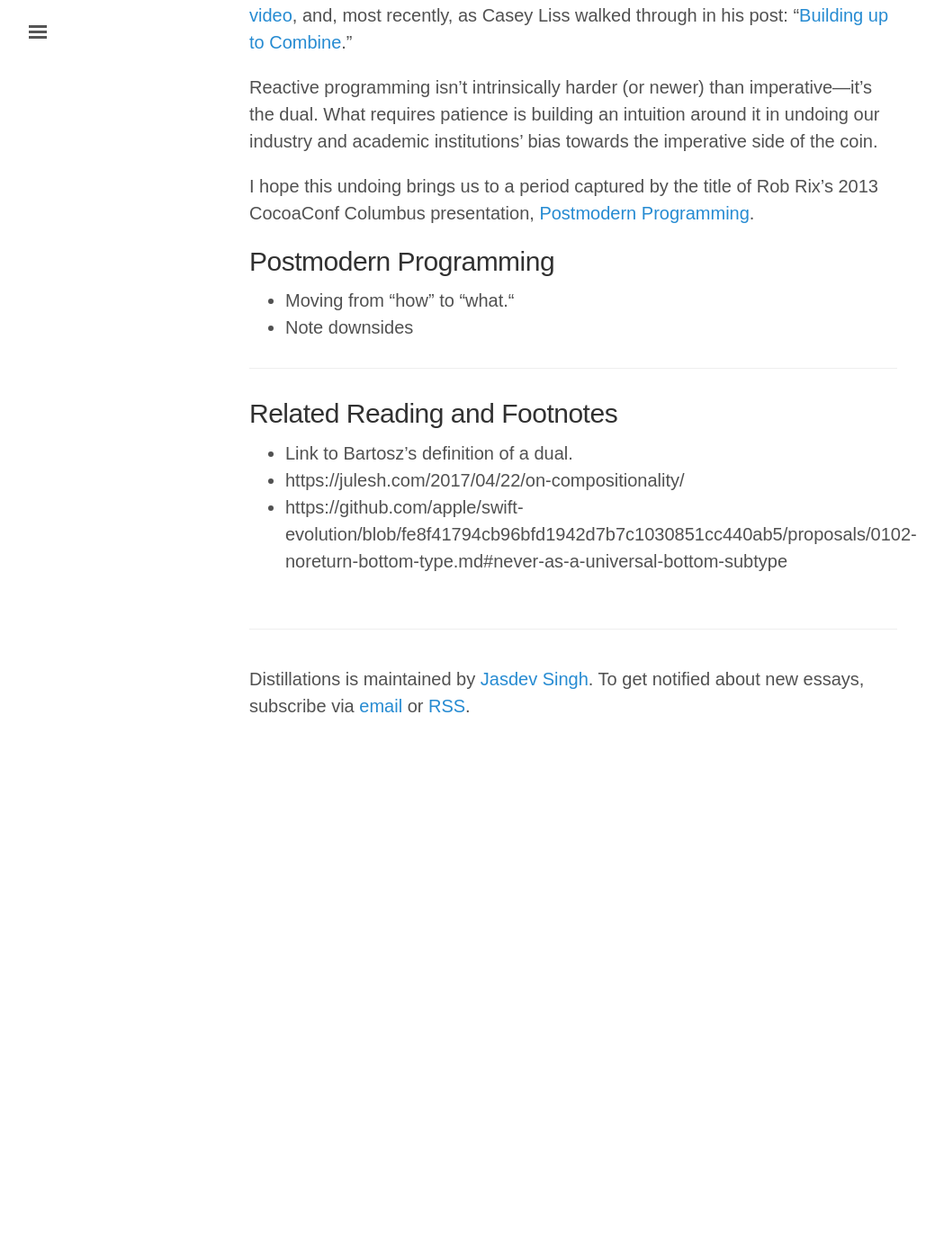
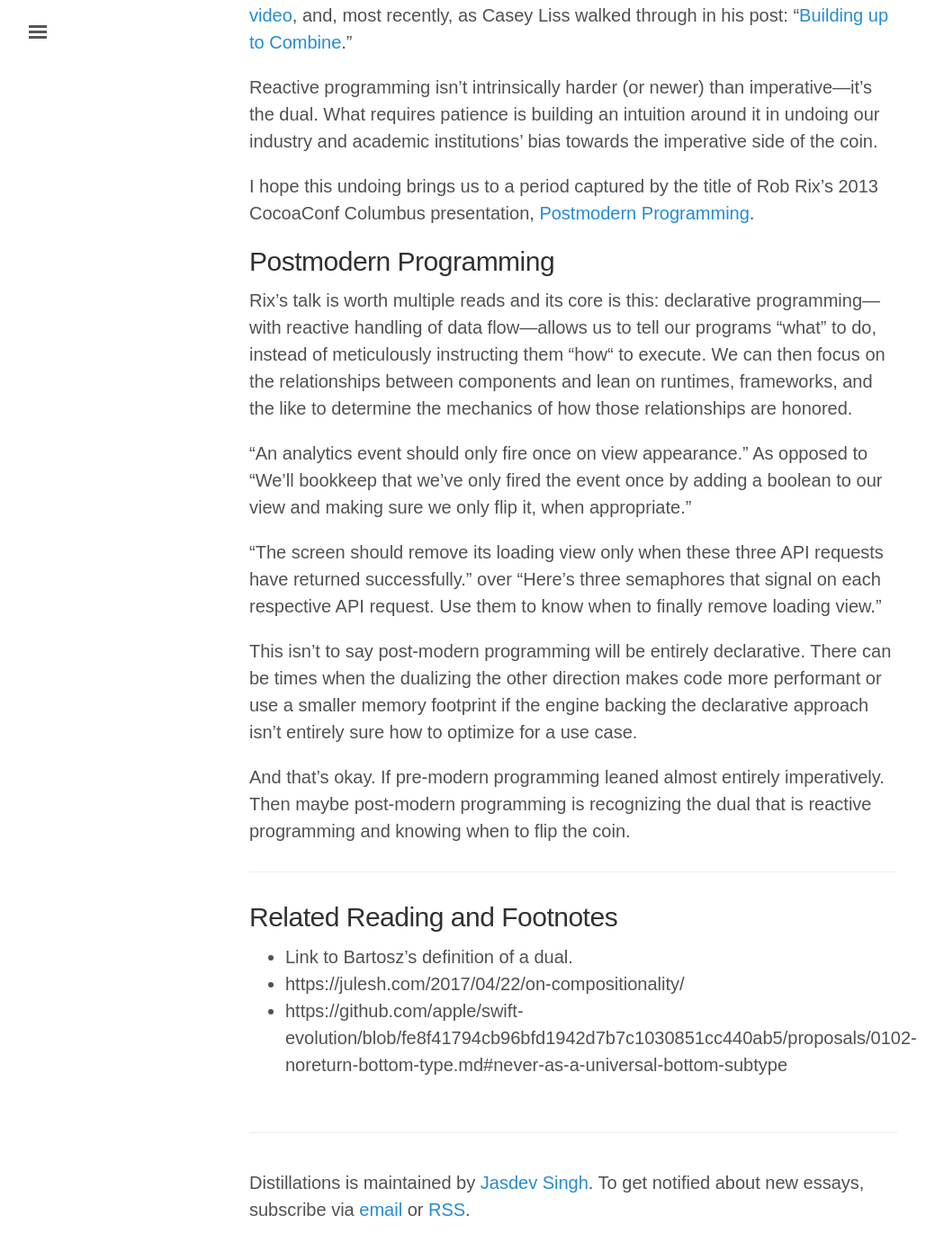
Before and after one commit to rvsrvs/jasdev.github.io, a Jekyll site: the page built from _posts/2019-6-26-duals.md, in a window 1280 px wide and 1400 px high, scrolled down 7368 px. Shown: the top 1391 px of the window at 90% size, without its empty margins (3-1052 px from the left). Built offline with Jekyll 4.4.1, drawn with Linux system fonts in a browser that asks for light colours; some web fonts are replaced; before the commit the page ends 8208 px from its top, so only the background shows below that.

Commit message:
Inching along

```diff
--- a/_posts/2019-6-26-duals.md
+++ b/_posts/2019-6-26-duals.md
@@ -158,8 +158,15 @@ I hope this undoing brings us to a period captured by the title of Rob Rix’s 2
 
 ## Postmodern Programming
 
-- Moving from “how” to “what.“
-- Note downsides
+Rix’s talk is worth multiple reads and its core is this: declarative programming—with reactive handling of data flow—allows us to tell our programs “what” to do, instead of meticulously instructing them “how“ to execute. We can then focus on the relationships between components and lean on runtimes, frameworks, and the like to determine the mechanics of how those relationships are honored.
+
+“An analytics event should only fire once on view appearance.” As opposed to “We’ll bookkeep that we’ve only fired the event once by adding a boolean to our view and making sure we only flip it, when appropriate.”
+
+“The screen should remove its loading view only when these three API requests have returned successfully.” over “Here’s three semaphores that signal on each respective API request. Use them to know when to finally remove loading view.”
+
+This isn’t to say post-modern programming will be entirely declarative. There can be times when the dualizing the other direction makes code more performant or use a smaller memory footprint if the engine backing the declarative approach isn’t entirely sure how to optimize for a use case.
+
+And that’s okay. If pre-modern programming leaned almost entirely imperatively. Then maybe post-modern programming is recognizing the dual that is reactive programming and knowing when to flip the coin.
 
 ---
 
```
